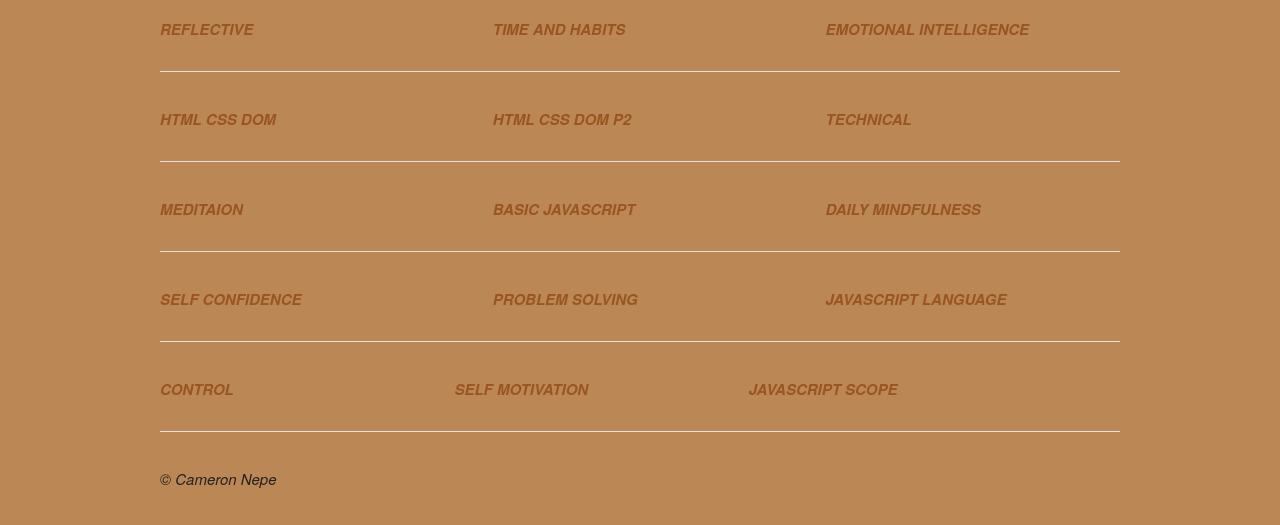
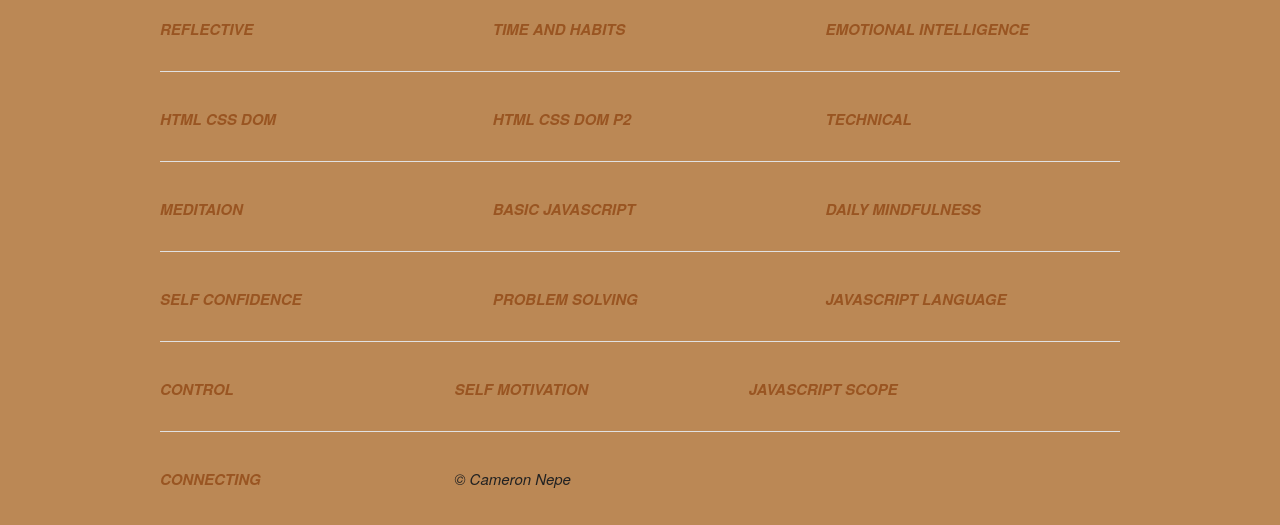
Before and after one commit to Nepcam/Nepcam.github.io, a plain HTML site: page index.html in a window 1280 px wide. Shown: the part 245-770 px from the top of the page. Drawn offline with nearby package versions, Linux system fonts and the light colour scheme.

Commit message:
connection blog completed, check website

```diff
--- a/index.html
+++ b/index.html
@@ -130,6 +130,12 @@
 
       </div>
       <hr>
+
+      <div class="row"> <!-- Blog Links -->
+        <div class="four columns">
+            <div><a href="blog/c8-connecting.html">CONNECTING</a></div>
+        </div>
+
     <footer> &copy Cameron Nepe   <!--Copyright-->
 
     </footer>
```
